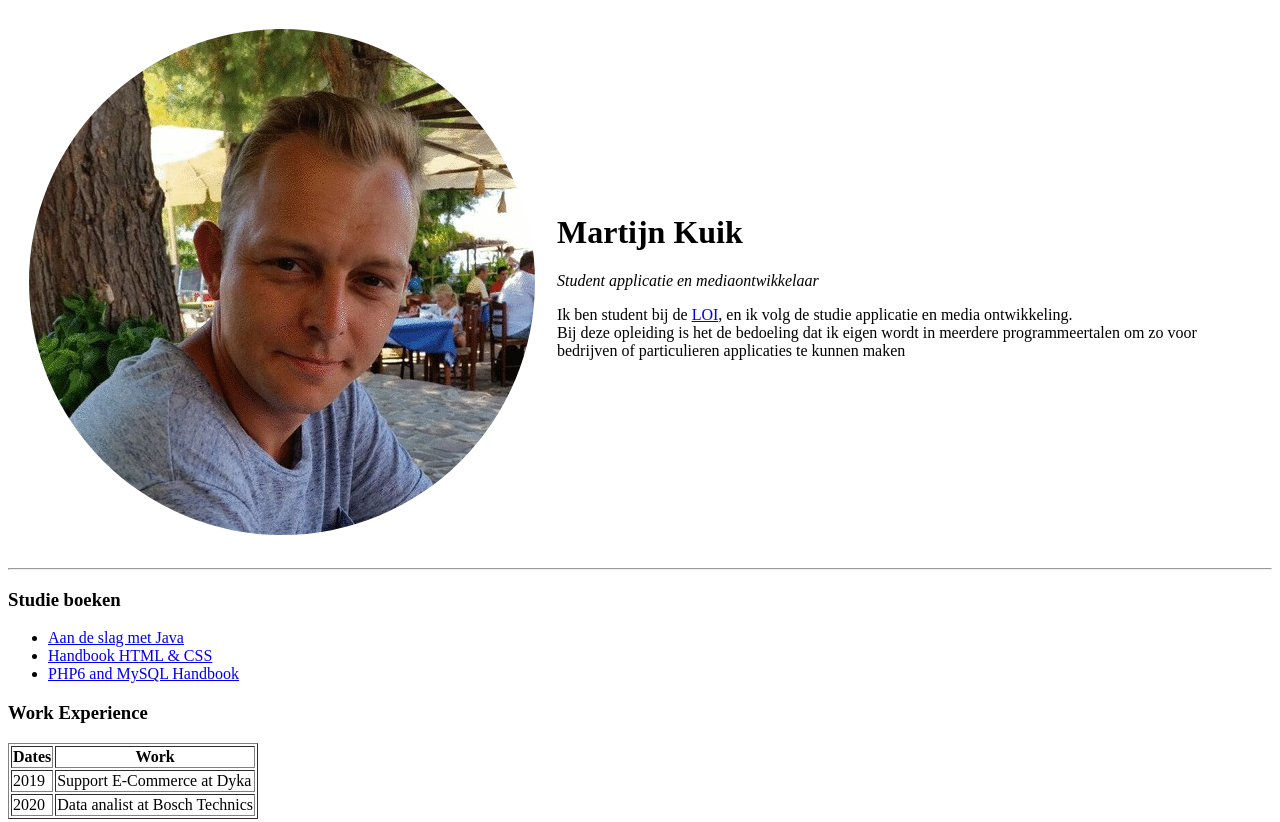
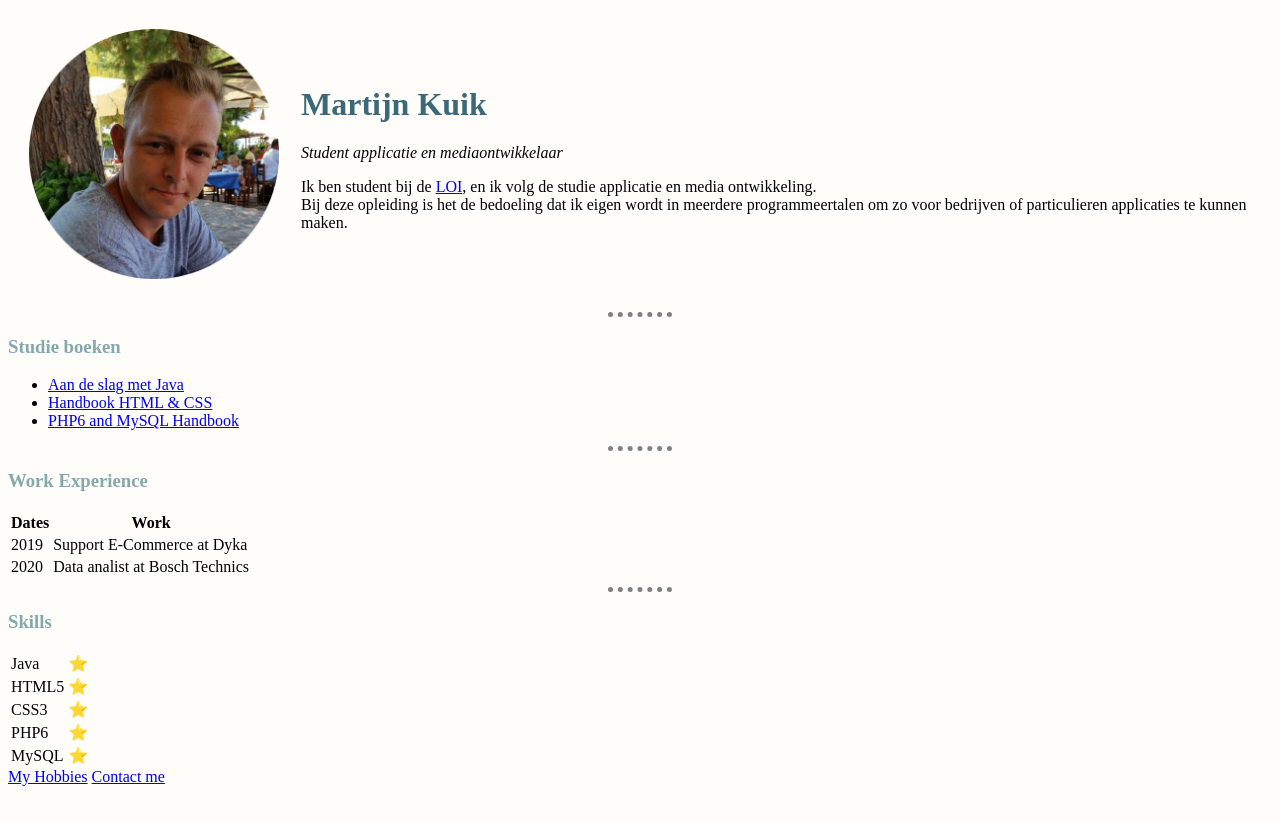
Before and after one commit to koekmeister/CV, a plain HTML site: page index.html in a window 1280 px wide. Shown: the top 822 px of the page. After the commit the page ends 800 px from the top, so only its background shows below. Drawn offline with Linux system fonts and the light colour scheme.

Commit message:
Add files via upload

```diff
--- a/Contact me.html
+++ b/Contact me.html
@@ -4,10 +4,12 @@
 <head>
   <meta charset="utf-8">
   <title></title>
+    <link rel="stylesheet" href="css/styles.css">
 </head>
 
 <body>
   <h1>My Contact Details</h1>
+  <hr>
   <p>My Fictional Adres</p>
   <p>06 bla die bla chocoladevla</p>
   <p>myemail@gmail.com</p>
--- /dev/null
+++ b/css/styles.css
@@ -0,0 +1,24 @@
+body {
+background-color: #fffdf9;
+}
+
+h1{
+  color: #3b6978;
+
+}
+
+h3{
+  color: #84a9ac;
+}
+
+img{
+  width:250px;
+  height:250px;
+}
+hr {
+border-style: none;
+border-top-style: dotted;
+border-color: grey;
+border-width: 5px;
+width: 5%;
+}
--- a/index.html
+++ b/index.html
@@ -4,6 +4,9 @@
 <head>
   <meta charset="utf-8">
   <title>Martijn's Personal Site</title>
+
+  <link rel="stylesheet" href="css/styles.css">
+
 </head>
 
 <body>
@@ -14,7 +17,7 @@
       <td><h1>Martijn Kuik</h1>
       <p><em>Student applicatie en mediaontwikkelaar</em></p>
       <p>Ik ben student bij de <a href="https://www.loi.nl/">LOI</a>, en ik volg de studie applicatie en media ontwikkeling.
-        <br>Bij deze opleiding is het de bedoeling dat ik eigen wordt in meerdere programmeertalen om zo voor bedrijven of particulieren applicaties te kunnen maken</br></p></td>
+        <br>Bij deze opleiding is het de bedoeling dat ik eigen wordt in meerdere programmeertalen om zo voor bedrijven of particulieren applicaties te kunnen maken.</br></p></td>
     </tr>
   </table>
 
@@ -27,14 +30,15 @@
     <li><a href="https://www.bol.com/nl/f/handboek-html-css/9200000057347061/">Handbook HTML & CSS</a></li>
     <li><a href="https://www.bol.com/nl/f/php-6-and-my-sql-het-complete-handboek/34490306/"> PHP6 and MySQL Handbook</a></li>
   </ul>
+  <hr>
   <h3>Work Experience</h3>
-  <table border="1">
-    <thead>
+  <table>
+
       <tr>
         <th>Dates</th>
         <th>Work</th>
       </tr>
-    </thead>
+
     <tr>
       <td>2019</td>
       <td>Support E-Commerce at Dyka</td>
@@ -44,6 +48,7 @@
       <td>Data analist at Bosch Technics</td>
     </tr>
   </table>
+  <hr>
 <h3>Skills</h3>
   <table>
   <tr>
@@ -71,6 +76,7 @@
 
 
 
+
   </table>
 
   <a href="hobbies.html">My Hobbies</a>
```
Also changed, not shown: hobbies.html (+1 -0 lines), Amelandrond.png (added).
